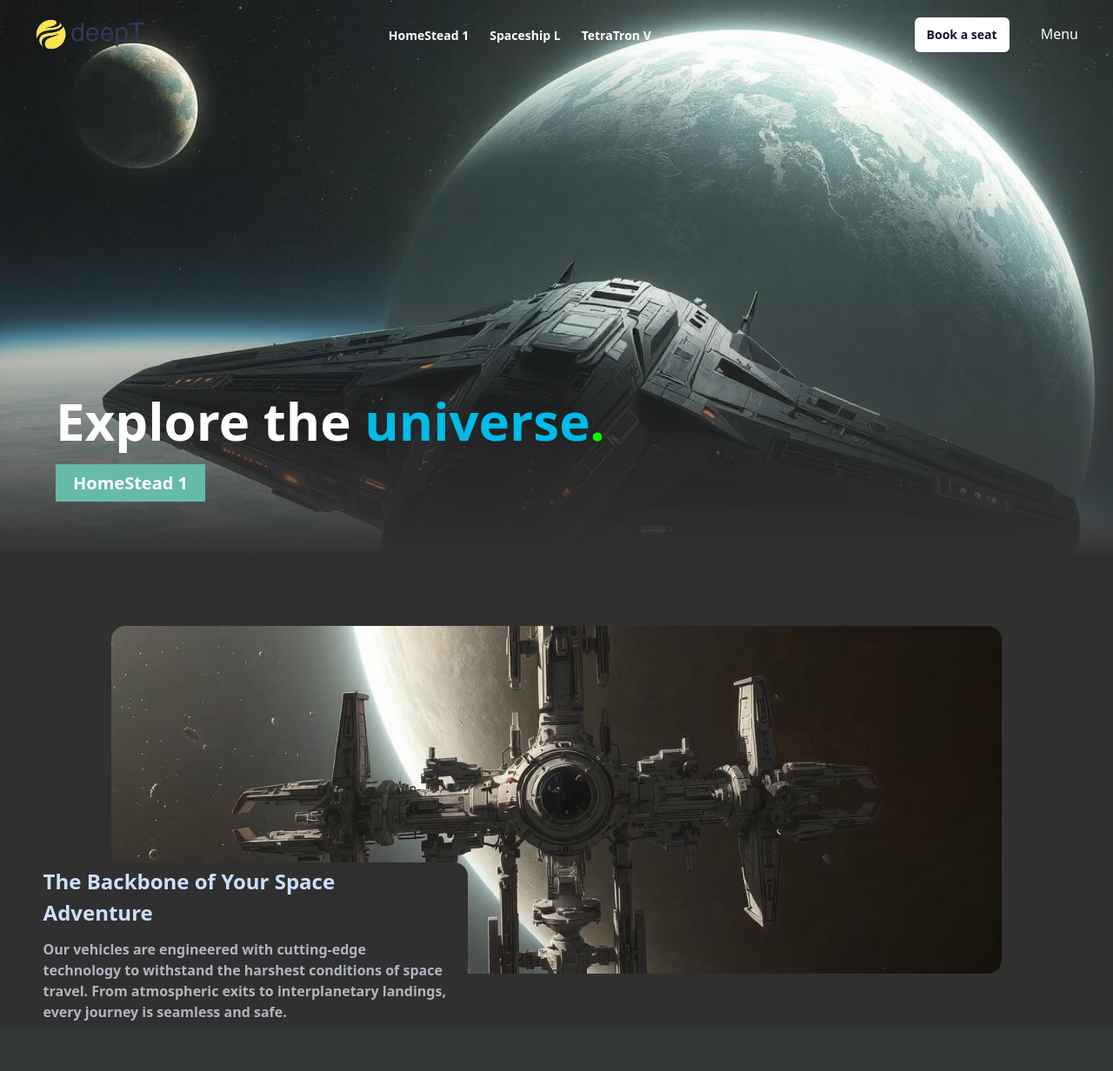
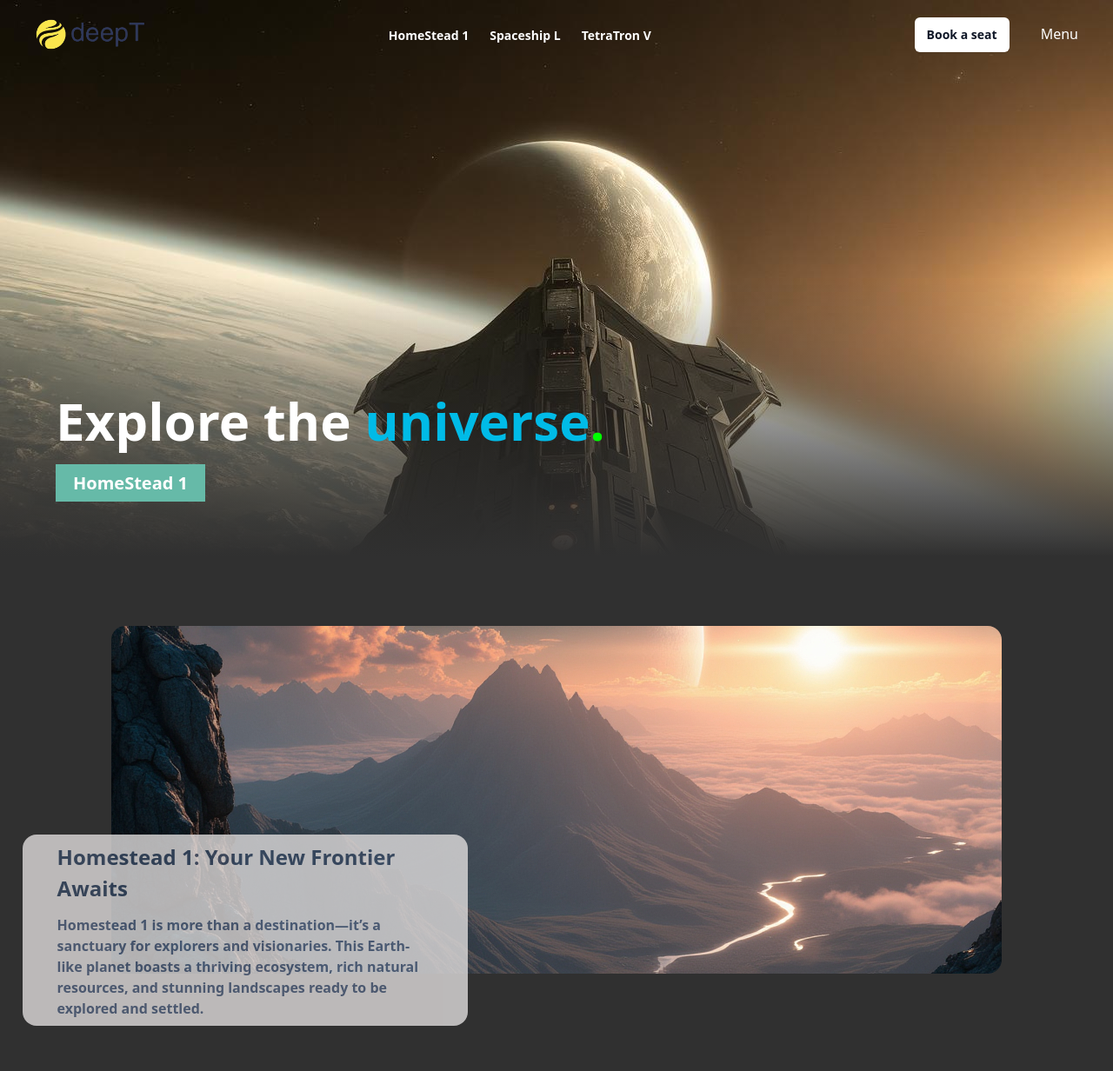
Before and after one commit to aust21/deep-travel, a Flask app: page / in a window 1280 px wide. Shown: the whole page at 87% size. Before the commit the page ends 1174 px from the top, so only its background shows below. Run offline with Flask 3, Linux system fonts and the light colour scheme.

Commit message:
change section 2

```diff
--- a/main/static/css/output.css
+++ b/main/static/css/output.css
@@ -598,6 +622,24 @@
   }
   .mb-10 {
     margin-bottom: calc(var(--spacing) * 10);
+  }
+  .mb-20 {
+    margin-bottom: calc(var(--spacing) * 20);
+  }
+  .mb-\[3\.3rem\] {
+    margin-bottom: 3.3rem;
+  }
+  .mb-\[3rem\] {
+    margin-bottom: 3rem;
+  }
+  .mb-\[4rem\] {
+    margin-bottom: 4rem;
+  }
+  .mb-\[5rem\] {
+    margin-bottom: 5rem;
+  }
+  .mb-\[7rem\] {
+    margin-bottom: 7rem;
   }
   .block {
     display: block;
@@ -677,6 +734,9 @@
   .transform {
     transform: var(--tw-rotate-x) var(--tw-rotate-y) var(--tw-rotate-z) var(--tw-skew-x) var(--tw-skew-y);
   }
+  .cursor-pointer {
+    cursor: pointer;
+  }
   .resize {
     resize: both;
   }
@@ -712,23 +779,59 @@
   .bg-\[\#00bbe7\] {
     background-color: #00bbe7;
   }
+  .bg-\[\#1c1b1b\] {
+    background-color: #1c1b1b;
+  }
+  .bg-\[\#66baa8\] {
+    background-color: #66baa8;
+  }
+  .bg-\[\#302f2f\] {
+    background-color: #302f2f;
+  }
+  .bg-\[\#494b50\] {
+    background-color: #494b50;
+  }
   .bg-\[\#303030\] {
     background-color: #303030;
   }
   .bg-\[\#3b3b3b\] {
     background-color: #3b3b3b;
   }
-  .bg-\[\#66baa8\] {
-    background-color: #66baa8;
+  .bg-\[\#414141\] {
+    background-color: #414141;
+  }
+  .bg-\[\#b7b3b3\] {
+    background-color: #b7b3b3;
+  }
+  .bg-\[\#dfdcdc\] {
+    background-color: #dfdcdc;
+  }
+  .bg-\[\#fff\] {
+    background-color: #fff;
   }
   .bg-white {
     background-color: var(--color-white);
+  }
+  .bg-\[url\(\.\.\/\.\.\/static\/assets\/i2\.jpg\)\] {
+    background-image: url(../../static/assets/i2.jpg);
+  }
+  .bg-\[url\(\.\.\/\.\.\/static\/assets\/i3\.jpg\)\] {
+    background-image: url(../../static/assets/i3.jpg);
+  }
+  .bg-\[url\(\.\.\/\.\.\/static\/assets\/i4\.jpg\)\] {
+    background-image: url(../../static/assets/i4.jpg);
+  }
+  .bg-\[url\(\.\.\/\.\.\/static\/assets\/i5\.jpg\)\] {
+    background-image: url(../../static/assets/i5.jpg);
   }
   .bg-\[url\(\.\.\/\.\.\/static\/assets\/p2\.jpg\)\] {
     background-image: url(../../static/assets/p2.jpg);
   }
   .bg-\[url\(\.\.\/\.\.\/static\/assets\/r4\.jpg\)\] {
     background-image: url(../../static/assets/r4.jpg);
+  }
+  .bg-\[url\(\.\.\/\.\.\/static\/assets\/r5\.jpg\)\] {
+    background-image: url(../../static/assets/r5.jpg);
   }
   .bg-cover {
     background-size: cover;
@@ -828,17 +937,29 @@
   .text-\[\#6b7b95\] {
     color: #6b7b95;
   }
+  .text-\[\#878282\] {
+    color: #878282;
+  }
   .text-\[\#8f98a8\] {
     color: #8f98a8;
+  }
+  .text-\[\#242d3d\] {
+    color: #242d3d;
+  }
+  .text-\[\#394a63\] {
+    color: #394a63;
   }
   .text-\[\#778aa9\] {
     color: #778aa9;
   }
+  .text-\[\#53637f\] {
+    color: #53637f;
+  }
+  .text-\[\#415069\] {
+    color: #415069;
+  }
   .text-\[\#586272\] {
     color: #586272;
-  }
-  .text-\[\#878282\] {
-    color: #878282;
   }
   .text-\[\#a5a3a3\] {
     color: #a5a3a3;
@@ -857,6 +981,9 @@
   }
   .underline {
     text-decoration-line: underline;
+  }
+  .opacity-80 {
+    opacity: 80%;
   }
   .shadow-xs {
     --tw-shadow: 0 1px 2px 0 var(--tw-shadow-color, rgb(0 0 0 / 0.05));
@@ -868,6 +995,18 @@
   .outline {
     outline-style: var(--tw-outline-style);
     outline-width: 1px;
+  }
+  .filter {
+    filter: var(--tw-blur,) var(--tw-brightness,) var(--tw-contrast,) var(--tw-grayscale,) var(--tw-hue-rotate,) var(--tw-invert,) var(--tw-saturate,) var(--tw-sepia,) var(--tw-drop-shadow,);
+  }
+  .backdrop-filter {
+    -webkit-backdrop-filter: var(--tw-backdrop-blur,) var(--tw-backdrop-brightness,) var(--tw-backdrop-contrast,) var(--tw-backdrop-grayscale,) var(--tw-backdrop-hue-rotate,) var(--tw-backdrop-invert,) var(--tw-backdrop-opacity,) var(--tw-backdrop-saturate,) var(--tw-backdrop-sepia,);
+    backdrop-filter: var(--tw-backdrop-blur,) var(--tw-backdrop-brightness,) var(--tw-backdrop-contrast,) var(--tw-backdrop-grayscale,) var(--tw-backdrop-hue-rotate,) var(--tw-backdrop-invert,) var(--tw-backdrop-opacity,) var(--tw-backdrop-saturate,) var(--tw-backdrop-sepia,);
+  }
+  .transition {
+    transition-property: color, background-color, border-color, outline-color, text-decoration-color, fill, stroke, --tw-gradient-from, --tw-gradient-via, --tw-gradient-to, opacity, box-shadow, transform, translate, scale, rotate, filter, -webkit-backdrop-filter, backdrop-filter;
+    transition-timing-function: var(--tw-ease, var(--default-transition-timing-function));
+    transition-duration: var(--tw-duration, var(--default-transition-duration));
   }
   .before\:absolute {
     &::before {
@@ -923,10 +1062,24 @@
       content: var(--tw-content);
     }
   }
+  .hover\:bg-\[\#fff\] {
+    &:hover {
+      @media (hover: hover) {
+        background-color: #fff;
+      }
+    }
+  }
   .hover\:bg-gray-100 {
     &:hover {
       @media (hover: hover) {
         background-color: var(--color-gray-100);
+      }
+    }
+  }
+  .hover\:opacity-100 {
+    &:hover {
+      @media (hover: hover) {
+        opacity: 100%;
       }
     }
   }
@@ -1082,6 +1235,78 @@
   inherits: false;
   initial-value: solid;
 }
+@property --tw-blur {
+  syntax: "*";
+  inherits: false;
+}
+@property --tw-brightness {
+  syntax: "*";
+  inherits: false;
+}
+@property --tw-contrast {
+  syntax: "*";
+  inherits: false;
+}
+@property --tw-grayscale {
+  syntax: "*";
+  inherits: false;
+}
+@property --tw-hue-rotate {
+  syntax: "*";
+  inherits: false;
+}
+@property --tw-invert {
+  syntax: "*";
+  inherits: false;
+}
+@property --tw-opacity {
+  syntax: "*";
+  inherits: false;
+}
+@property --tw-saturate {
+  syntax: "*";
+  inherits: false;
+}
+@property --tw-sepia {
+  syntax: "*";
+  inherits: false;
+}
+@property --tw-backdrop-blur {
+  syntax: "*";
+  inherits: false;
+}
+@property --tw-backdrop-brightness {
+  syntax: "*";
+  inherits: false;
+}
+@property --tw-backdrop-contrast {
+  syntax: "*";
+  inherits: false;
+}
+@property --tw-backdrop-grayscale {
+  syntax: "*";
+  inherits: false;
+}
+@property --tw-backdrop-hue-rotate {
+  syntax: "*";
+  inherits: false;
+}
+@property --tw-backdrop-invert {
+  syntax: "*";
+  inherits: false;
+}
+@property --tw-backdrop-opacity {
+  syntax: "*";
+  inherits: false;
+}
+@property --tw-backdrop-saturate {
+  syntax: "*";
+  inherits: false;
+}
+@property --tw-backdrop-sepia {
+  syntax: "*";
+  inherits: false;
+}
 @property --tw-content {
   syntax: "*";
   initial-value: "";
--- a/main/templates/home/home.html
+++ b/main/templates/home/home.html
@@ -1,7 +1,7 @@
 {% extends 'base.html' %} {% block title %}Home | Deep Travel{% endblock %} {%
 block content %}
 <section
-  class="relative min-h-[80vh] bg-[url(../../static/assets/r4.jpg)] bg-no-repeat bg-cover"
+  class="relative min-h-[80vh] bg-[url(../../static/assets/r5.jpg)] bg-no-repeat bg-cover"
 >
   <div
     class="absolute translate-y-[-50%] top-[80%] left-[4rem] text-white w-[50%] z-30"
@@ -21,7 +21,7 @@ block content %}
   ></div>
 </section>
 
-<section class="mb-10 pt-20">
+<section class="mb-[7rem] pt-20">
   <!-- <h2 class="text-5xl text-center my-10 text-[#878282] font-semibold">
     It's a New Beginning
   </h2> -->
@@ -29,20 +29,21 @@ block content %}
   <div>
     <div class="w-[80%] mx-auto gap-5 relative">
       <img
-        src="{{url_for('static', filename='assets/i3.jpg')}}"
+        src="{{url_for('static', filename='assets/p2.jpg')}}"
         alt="rocket"
         class="w-[100%] h-[400px] object-cover object-center rounded-2xl"
       />
       <div
-        class="bg-[#303030] px-6 py-1 rounded-2xl absolute bottom-[-15%] translate-x-[-50%] left-[15%] w-[50%]"
+        class="bg-[#dfdcdc] px-10 py-2 rounded-2xl absolute bottom-[-15%] translate-x-[-50%] left-[15%] opacity-80 w-[50%] transition hover:opacity-100 cursor-pointer"
       >
-        <h3 class="text-[1.5rem] text-[#cddffe] font-bold">
-          The Backbone of Your Space Adventure
+        <h3 class="text-[1.5rem] text-[#394a63] font-bold">
+          Homestead 1: Your New Frontier Awaits
         </h3>
-        <p class="text-[#afb5c0] font-semibold mt-3">
-          Our vehicles are engineered with cutting-edge technology to withstand
-          the harshest conditions of space travel. From atmospheric exits to
-          interplanetary landings, every journey is seamless and safe.
+        <p class="text-[#53637f] font-semibold mt-3">
+          Homestead 1 is more than a destination—it’s a sanctuary for explorers
+          and visionaries. This Earth-like planet boasts a thriving ecosystem,
+          rich natural resources, and stunning landscapes ready to be explored
+          and settled.
         </p>
       </div>
     </div>
```
Also changed, not shown: other parts of main/static/css/output.css (+57 -2 lines).
